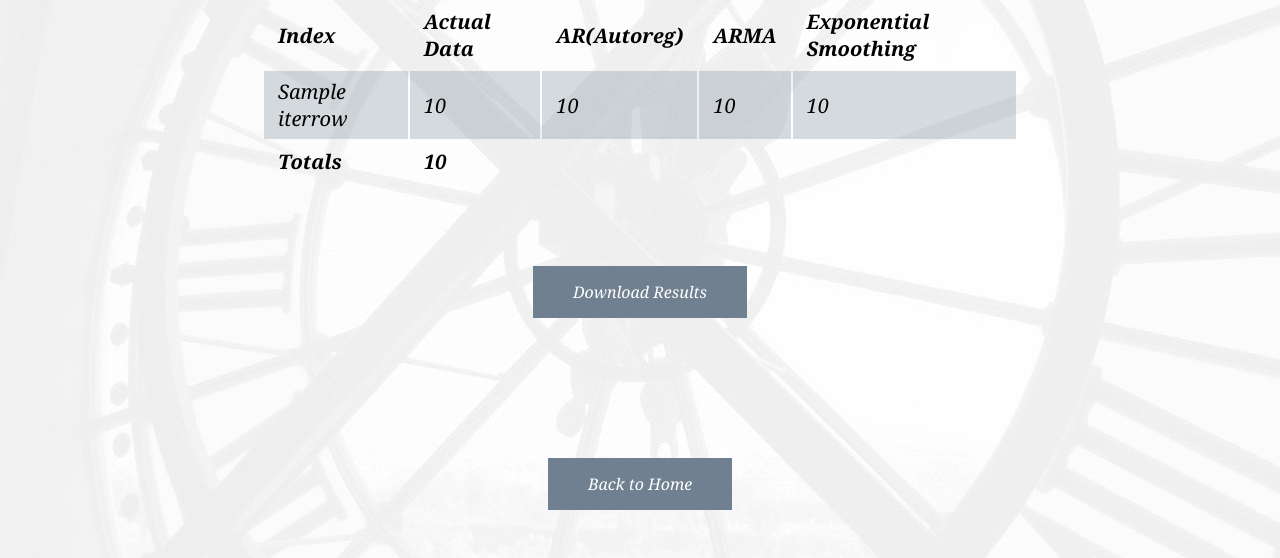
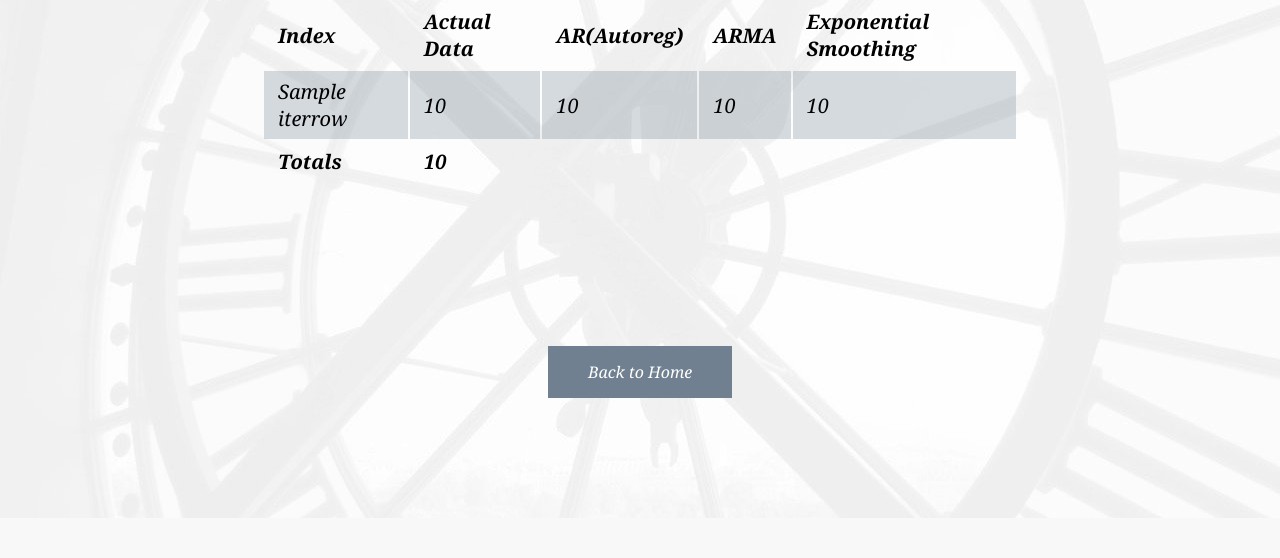
Before and after one commit to Tim-Abwao/time-series-app, a Flask app: template ts_app/templates/processing_file.html in a window 1280 px wide. Shown: the part 1288-1846 px from the top of the page. After the commit the page ends 1786 px from the top, so only its background shows below. Run offline with Flask 2, Linux system fonts and the light colour scheme; the template is opened without the code that fills it: most values are stand-ins (such as "Sample title", 1, 10 or a date in 2020); parts of the project's set-up code (start-up, migrations or seed data) failed here and were passed over.

Commit message:
Updating .gitignore

```diff
--- a/ts_app/templates/processing_file.html
+++ b/ts_app/templates/processing_file.html
@@ -76,7 +76,7 @@
 		</div>
 	</div>
 
-	<a class="hvr-bob button" href="{{ url_for('static', filename='results.csv') }}">Download Results</a>
+	<!--a class="hvr-bob button" href="{{ url_for('static', filename='results.csv') }}">Download Results</a-->
 	<footer>
 		<a class="hvr-bob button" href="{{ url_for('index') }}">Back to Home</a>
 	</footer>
```
Also changed, not shown: 1 other file.
